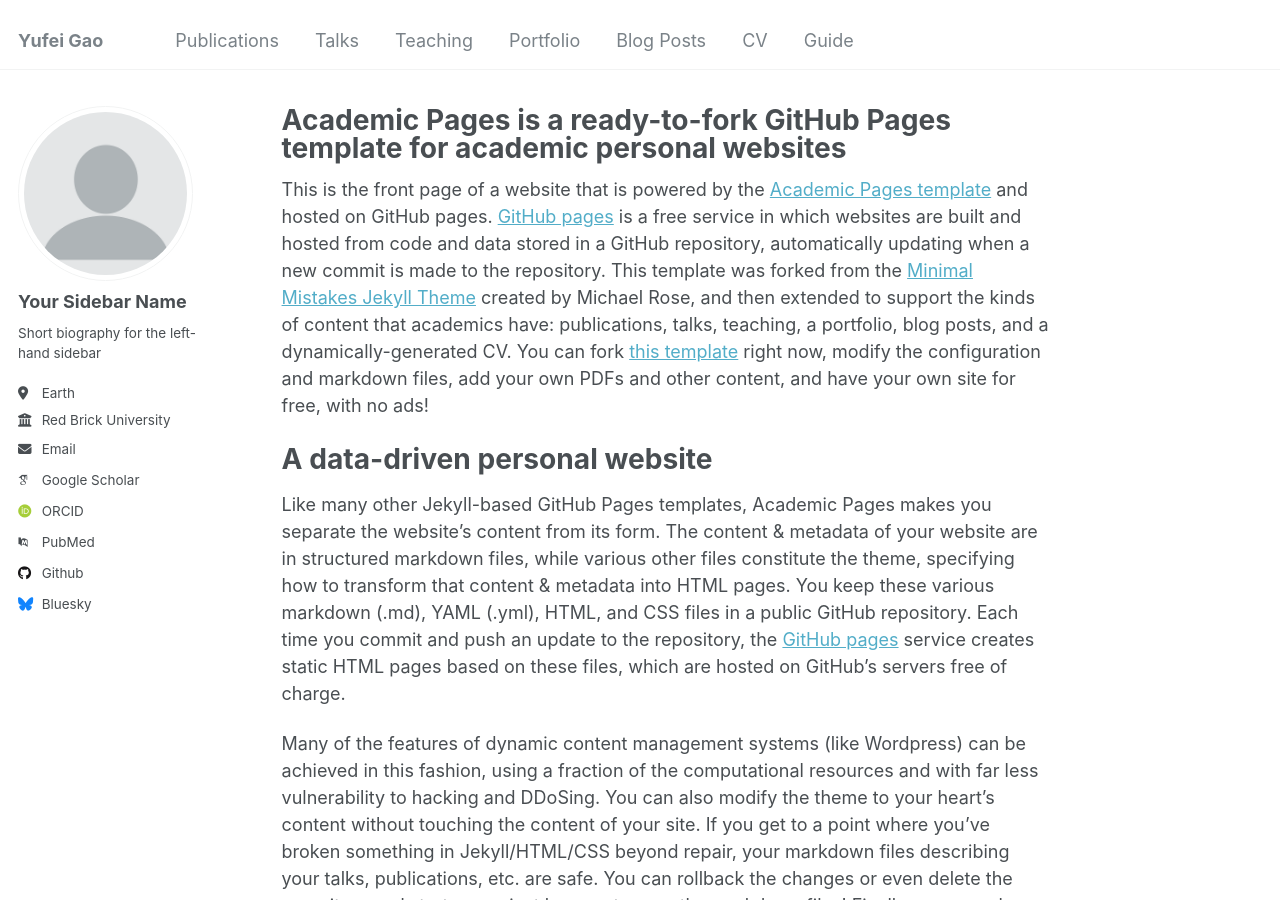
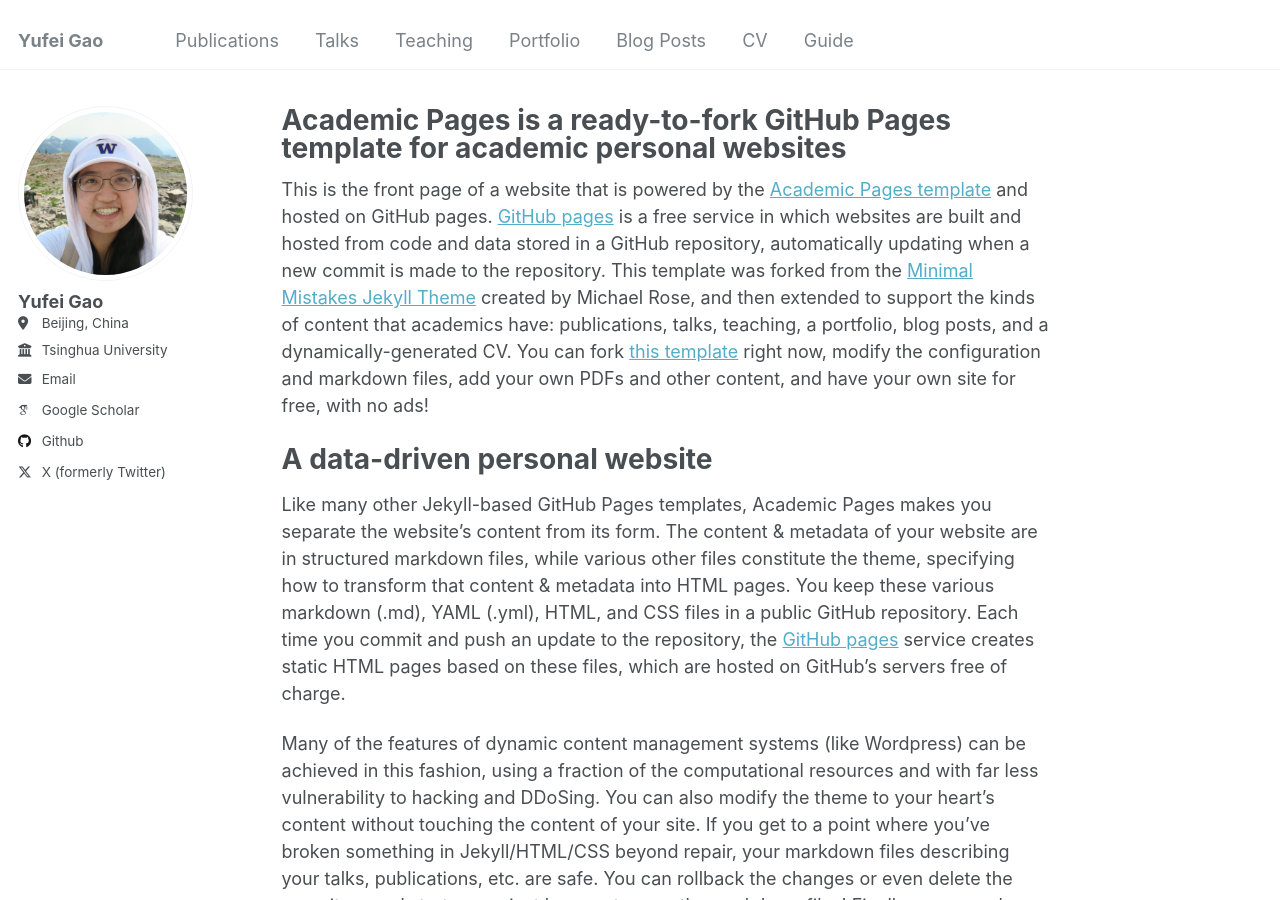
Before and after one commit to maryyufei21/maryyufei21.github.io, a Jekyll site: the page built from _pages/about.md, in a window 1280 px wide and 900 px high. Built offline with Jekyll 4.4.1, drawn with Linux system fonts in a browser that asks for light colours; some web fonts are replaced.

Commit message:
Update personal information in _config.yml

```diff
--- a/_config.yml
+++ b/_config.yml
@@ -21,22 +21,22 @@
 #               Additional customization can be done by editing /_includes/author-profile.html
 author:
   # Biographic information
-  avatar           : "profile.png"
-  name             : "Your Sidebar Name"
+  avatar           : "profile_uw2.jpg"
+  name             : "Yufei Gao"
   pronouns         : # example: "she/her"
-  bio              : "Short biography for the left-hand sidebar"
-  location         : "Earth"
-  employer         : "Red Brick University"
+  bio              : # "Short biography for the left-hand sidebar"
+  location         : "Beijing, China"
+  employer         : "Tsinghua University"
   uri              : # URL
-  email            : "none@example.org"
+  email            : "ygao2306@gmail.com"
 
   # Academic websites
   arxiv            : # URL - Update with the correct link to your profile
-  googlescholar    : "https://scholar.google.com/citations?user=PS_CX0AAAAAJ"
+  googlescholar    : "https://scholar.google.com/citations?view_op=list_works&hl=en&user=wLnTX_AAAAAJ&gmla=AL3_zijjaqLG7WfZTHNdEwYa0rgFVWDUrx4SO6swHAH6gYdJXZcRR9SMYr3fdAU7x1UH5iytORqJU8MrEkUwleijWKzPTxb0KsPieXATJMfsGIsGush9ORld"
   impactstory      : # URL
-  orcid            : "http://orcid.org/yourorcidurl"
+  orcid            : # "http://orcid.org/yourorcidurl"
   semantic         : # URL
-  pubmed           : "https://www.ncbi.nlm.nih.gov/pubmed/?term=john+snow"
+  pubmed           : # "https://www.ncbi.nlm.nih.gov/pubmed/?term=john+snow"
   researchgate     : # URL
   scopus           : # URL
 
@@ -44,12 +44,12 @@
   bitbucket        : # Username - Update with your username on the site
   codepen          : # Username
   dribbble         : # Username
-  github           : "academicpages"
+  github           : "maryyufei21"
   kaggle           : # Username
   stackoverflow    : # User number or user number and name (i.e., use "1" or "1/jeff-atwood")
 
   # Social media
-  bluesky          : "bsky.app" # Replace this with you Bluesky username
+  bluesky          : # "bsky.app" # Replace this with you Bluesky username
   facebook         : # Username
   flickr           : # Username
   foursquare       : # Username
@@ -66,7 +66,7 @@
   steam            : # Username
   telegram         : # URL
   tumblr           : # Username
-  twitter          : # Username for X / Twitter
+  twitter          : gao_yufei19500
   vine             : # Username
   weibo            : # Username
   wikipedia        : # Username
```
Also changed, not shown: images/profile_uw2.jpg (added).
